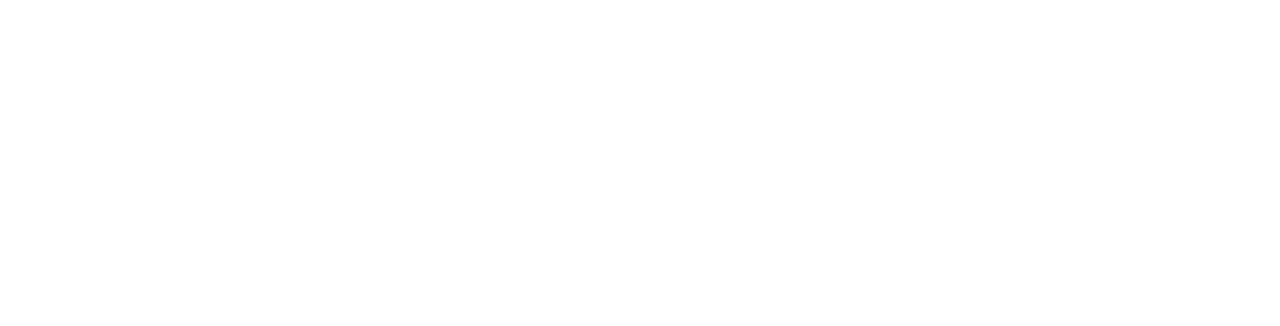
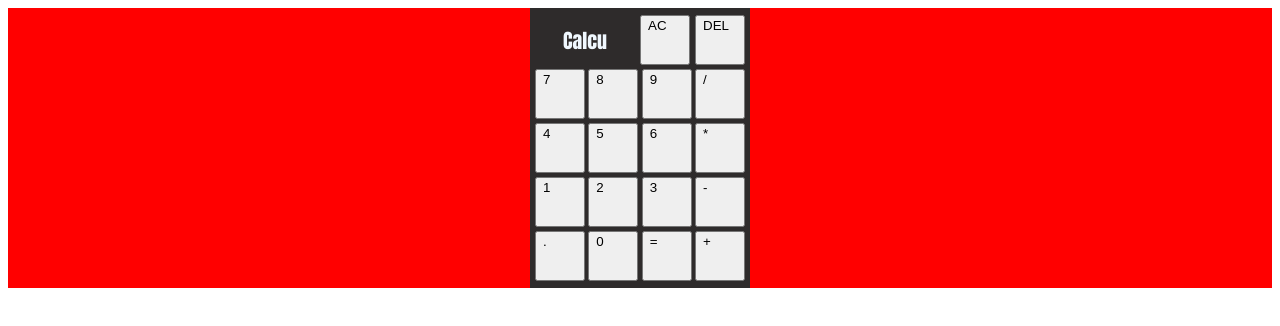
Before and after one commit to Reyuken/project-calculator, a plain HTML site: page index.html in a window 1280 px wide. Drawn offline with Linux system fonts and the light colour scheme.

Commit message:
Initial design for the buttons

```diff
--- a/index.html
+++ b/index.html
@@ -8,6 +8,42 @@
     <script src="javascript.js"></script>
 </head>
 <body>
+    <div class="container">
+        <div class="calculatorCase">
+            <div class="buttonsContainer">
+                <div id="label">Calcu</div>
+                <button class="buttons" id="clear">AC</button>
+                <button class="buttons" id="delete">DEL</button>
 
+                <button class="buttons" id="seven">7</button>
+                <button class="buttons" id="eight">8</button>
+                <button class="buttons" id="nine">9</button>
+                <button class="buttons" id="divide">/</button>
+
+                <button class="buttons" id="four">4</button>
+                <button class="buttons" id="five">5</button>
+                <button class="buttons" id="six">6</button>
+                <button class="buttons" id="multiply">*</button>
+
+                <button class="buttons" id="one">1</button>
+                <button class="buttons" id="two">2</button>
+                <button class="buttons" id="three">3</button>
+                <button class="buttons" id="minus">-</button>
+
+                <button class="buttons" id="period">.</button>
+                <button class="buttons" id="zero">0</button>
+                <button class="buttons" id="equals">=</button>
+                <button class="buttons" id="plus">+</button>
+
+
+
+
+
+
+
+            </div>
+        </div>
+
+    </div>
 </body>
 </html>
--- a/style.css
+++ b/style.css
@@ -0,0 +1,38 @@
+.container{
+    background: red;
+    display: flex;
+    flex-wrap: wrap;
+    justify-content: center;
+    align-items: center;
+}
+
+.buttonsContainer{
+    display: flex;
+    flex-wrap: wrap;
+    justify-content: space-between;
+    align-items: center;
+    background: rgb(46, 43, 43);
+    width: 210px;
+    height: 270px;
+    padding: 5px;
+
+}
+
+#label{
+    display: flex;
+    justify-content: center;
+    align-items: center;
+    font-size: 20px;
+    font-family: Impact, Haettenschweiler, 'Arial Narrow Bold', sans-serif;
+    color: aliceblue;
+    background: rgb(46, 43, 43);
+    width: 100px;
+    height: 50px;
+
+}
+
+.buttons{
+    display: flex;
+    width: 50px;
+    height: 50px;
+}
```
